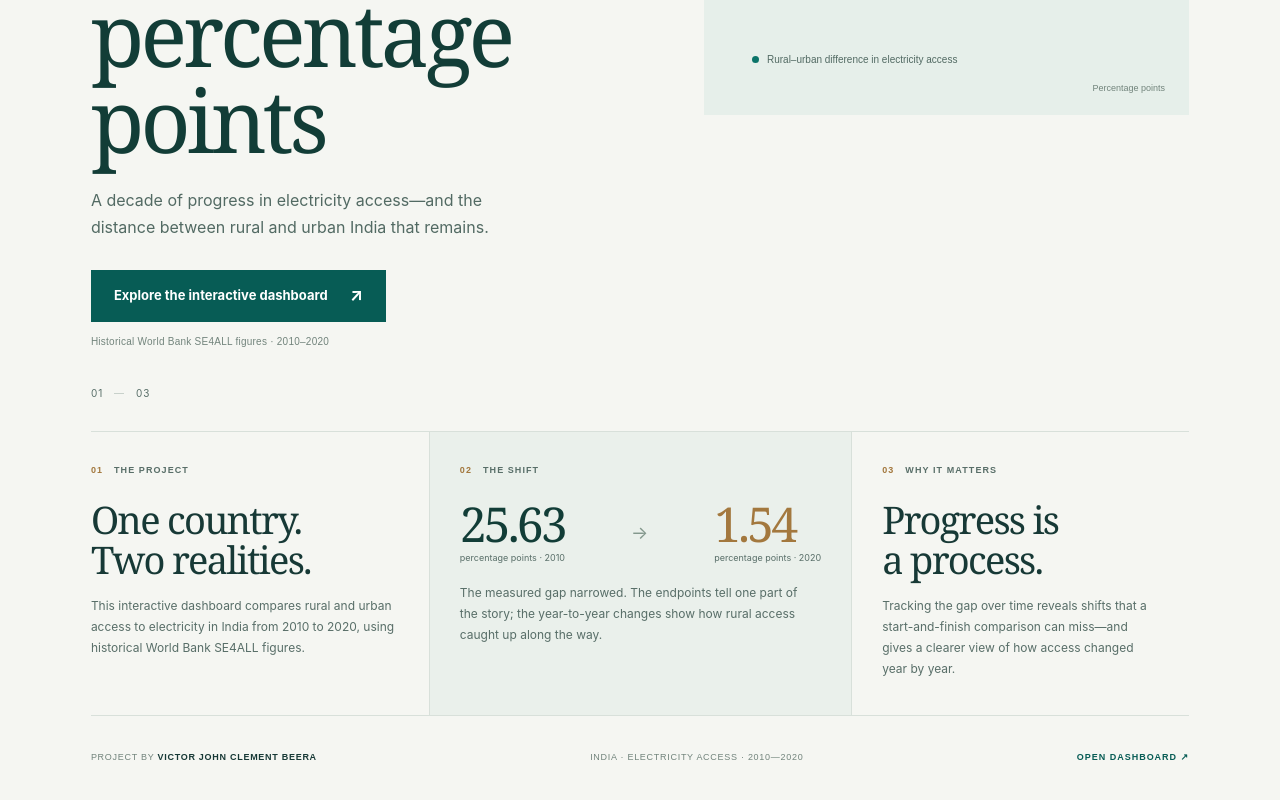
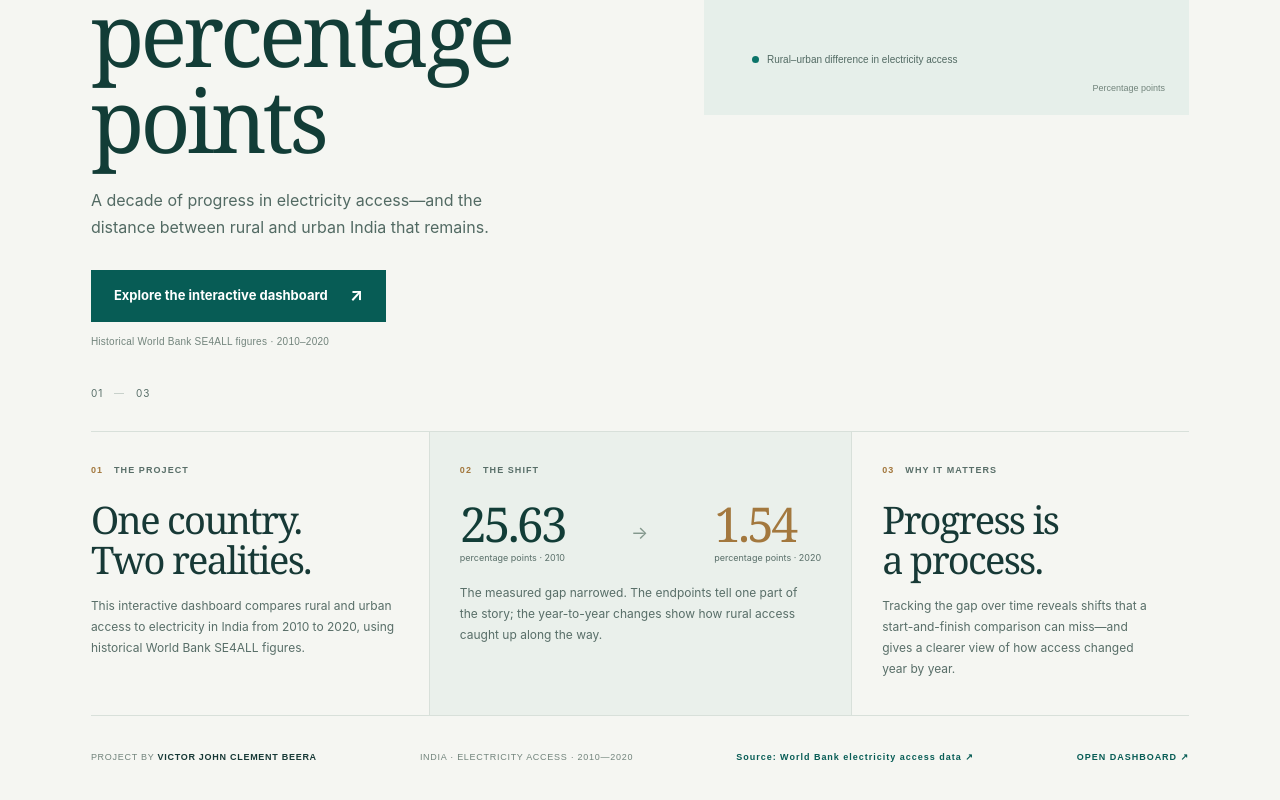
Before and after one commit to vjclementbeera03/india-electricity-access-story, a Next.js app: page / in a window 1280 px wide. Shown: the part 630-1430 px from the top of the page. Built offline with nearby package versions, Linux system fonts and the light colour scheme.

Commit message:
Add World Bank source link to footer

```diff
--- a/app/page.tsx
+++ b/app/page.tsx
@@ -58,7 +58,7 @@ export default function Page() {
         </article>
       </section>
 
-      <footer className="site-footer"><span>PROJECT BY <strong>VICTOR JOHN CLEMENT BEERA</strong></span><span>INDIA · ELECTRICITY ACCESS · 2010—2020</span><a href={dashboardUrl} target="_blank" rel="noreferrer">OPEN DASHBOARD ↗</a></footer>
+      <footer className="site-footer"><span>PROJECT BY <strong>VICTOR JOHN CLEMENT BEERA</strong></span><span>INDIA · ELECTRICITY ACCESS · 2010—2020</span><a href="https://data.worldbank.org/indicator/EG.ELC.ACCS.ZS?locations=IN" target="_blank" rel="noreferrer">Source: World Bank electricity access data ↗</a><a href={dashboardUrl} target="_blank" rel="noreferrer">OPEN DASHBOARD ↗</a></footer>
     </main>
   )
 }
```
